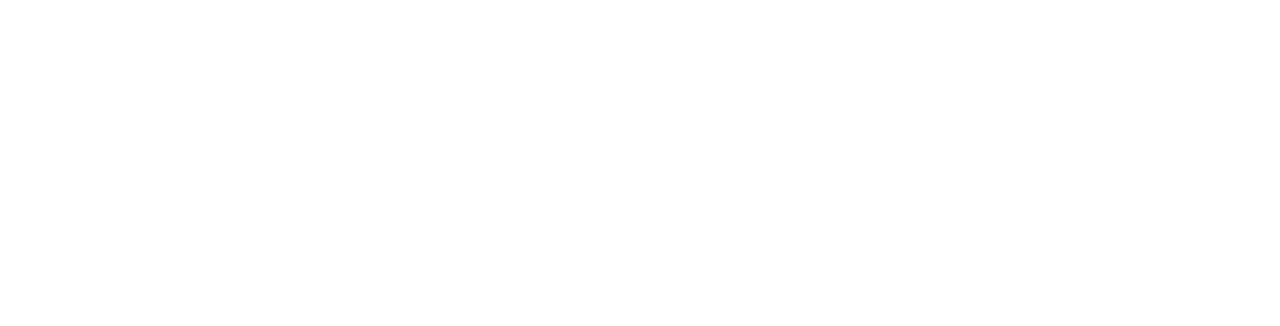
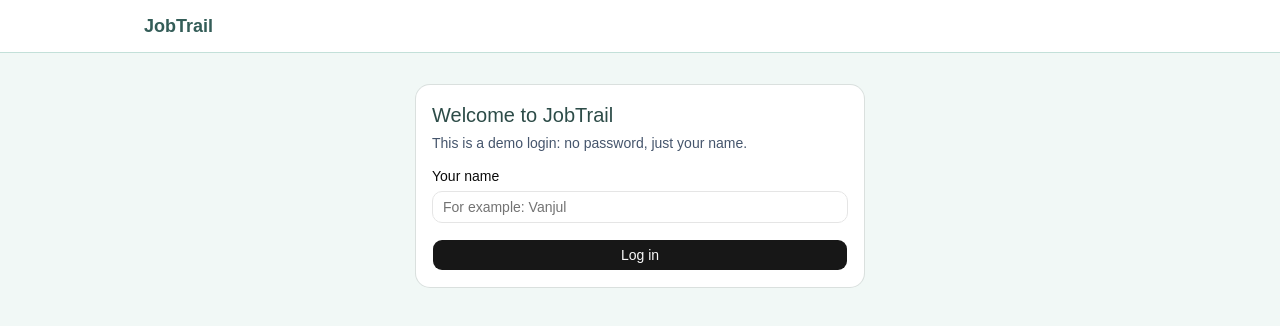
Before and after one commit to vanjulT/jobtrail, a React (Vite) app: page /login in a window 1280 px wide. Before the commit this address had no page. Shown: the top 326 px of the page. Built offline with nearby package versions, Linux system fonts and the light colour scheme.

Commit message:
Add fake login with AuthContext and protected routes

```diff
--- a/src/App.jsx
+++ b/src/App.jsx
@@ -1,19 +1,38 @@
 import { Routes, Route } from "react-router-dom"
+import EmptyState from "@/components/EmptyState"
 import Layout from "@/components/Layout"
+import ProtectedRoute from "@/components/ProtectedRoute"
 import DashboardPage from "@/pages/DashboardPage"
 import ApplicationsPage from "@/pages/ApplicationsPage"
 import ApplicationFormPage from "@/pages/ApplicationFormPage"
 import ApplicationDetailPage from "@/pages/ApplicationDetailPage"
+import LoginPage from "@/pages/LoginPage"
 
 function App() {
   return (
     <Routes>
       <Route element={<Layout />}>
-        <Route path="/" element={<DashboardPage />} />
-        <Route path="/applications" element={<ApplicationsPage />} />
-        <Route path="/applications/new" element={<ApplicationFormPage />} />
-        <Route path="/applications/:id" element={<ApplicationDetailPage />} />
-        <Route path="/applications/:id/edit" element={<ApplicationFormPage />} />
+        <Route path="/login" element={<LoginPage />} />
+
+        <Route element={<ProtectedRoute />}>
+          <Route path="/" element={<DashboardPage />} />
+          <Route path="/applications" element={<ApplicationsPage />} />
+          <Route path="/applications/new" element={<ApplicationFormPage />} />
+          <Route path="/applications/:id" element={<ApplicationDetailPage />} />
+          <Route path="/applications/:id/edit" element={<ApplicationFormPage />} />
+        </Route>
+
+        <Route
+          path="*"
+          element={
+            <EmptyState
+              title="Page not found"
+              message="This page does not exist."
+              actionLabel="Go to dashboard"
+              actionTo="/"
+            />
+          }
+        />
       </Route>
     </Routes>
   )
--- a/src/components/Navbar.jsx
+++ b/src/components/Navbar.jsx
@@ -1,4 +1,6 @@
 import { NavLink } from "react-router-dom"
+import { Button } from "@/components/ui/button"
+import { useAuth } from "@/context/AuthContext"
 
 const links = [
   { to: "/", label: "Dashboard" },
@@ -6,10 +8,15 @@
 ]
 
 function Navbar() {
+  const { userName, isLoggedIn, logout } = useAuth()
+
   return (
     <header className="border-b border-opal-200 bg-white">
       <nav className="mx-auto flex max-w-5xl flex-wrap items-center justify-between gap-3 px-4 py-3">
         <span className="text-lg font-bold text-opal-700">JobTrail</span>
+
+        {isLoggedIn && (
+          <div className="flex flex-wrap items-center gap-4">
             <ul className="flex gap-4">
               {links.map((link) => (
                 <li key={link.to}>
@@ -27,6 +34,12 @@
                 </li>
               ))}
             </ul>
+            <span className="text-sm text-slate-600">Hi, {userName}</span>
+            <Button variant="outline" size="sm" onClick={logout}>
+              Log out
+            </Button>
+          </div>
+        )}
       </nav>
     </header>
   )
--- /dev/null
+++ b/src/components/ProtectedRoute.jsx
@@ -0,0 +1,16 @@
+import { Navigate, Outlet, useLocation } from "react-router-dom"
+import { useAuth } from "@/context/AuthContext"
+
+function ProtectedRoute() {
+  const { isLoggedIn } = useAuth()
+  const location = useLocation()
+
+  if (!isLoggedIn) {
+    // remember where the person wanted to go, so we can send them back after login
+    return <Navigate to="/login" replace state={{ from: location }} />
+  }
+
+  return <Outlet />
+}
+
+export default ProtectedRoute
--- /dev/null
+++ b/src/context/AuthContext.jsx
@@ -0,0 +1,34 @@
+import { createContext, useContext } from "react"
+import useLocalStorage from "@/hooks/useLocalStorage"
+
+const AuthContext = createContext(null)
+
+export function AuthProvider({ children }) {
+  const [userName, setUserName] = useLocalStorage("jobtrail-user", null)
+
+  function login(name) {
+    setUserName(name)
+  }
+
+  function logout() {
+    setUserName(null)
+  }
+
+  const value = {
+    userName,
+    isLoggedIn: userName !== null,
+    login,
+    logout,
+  }
+
+  return <AuthContext.Provider value={value}>{children}</AuthContext.Provider>
+}
+
+// eslint-disable-next-line react-refresh/only-export-components
+export function useAuth() {
+  const context = useContext(AuthContext)
+  if (context === null) {
+    throw new Error("useAuth must be used inside AuthProvider")
+  }
+  return context
+}
--- a/src/main.jsx
+++ b/src/main.jsx
@@ -4,13 +4,16 @@
 import "./index.css"
 import App from "./App.jsx"
 import { ApplicationsProvider } from "@/context/ApplicationsContext"
+import { AuthProvider } from "@/context/AuthContext"
 
 createRoot(document.getElementById("root")).render(
   <StrictMode>
     <BrowserRouter>
-      <ApplicationsProvider>
-        <App />
-      </ApplicationsProvider>
+      <AuthProvider>
+        <ApplicationsProvider>
+          <App />
+        </ApplicationsProvider>
+      </AuthProvider>
     </BrowserRouter>
   </StrictMode>,
 )
--- /dev/null
+++ b/src/pages/LoginPage.jsx
@@ -0,0 +1,64 @@
+import { useState } from "react"
+import { Navigate, useLocation } from "react-router-dom"
+import { Button } from "@/components/ui/button"
+import { Card, CardContent, CardHeader, CardTitle } from "@/components/ui/card"
+import { Input } from "@/components/ui/input"
+import { Label } from "@/components/ui/label"
+import { useAuth } from "@/context/AuthContext"
+
+function LoginPage() {
+  const { isLoggedIn, login } = useAuth()
+  const location = useLocation()
+  const [name, setName] = useState("")
+  const [error, setError] = useState("")
+
+  const destination = location.state?.from?.pathname || "/"
+
+  // already logged in, or just logged in: go to the page the person wanted
+  if (isLoggedIn) {
+    return <Navigate to={destination} replace />
+  }
+
+  function handleSubmit(event) {
+    event.preventDefault()
+    if (name.trim() === "") {
+      setError("Please type your name.")
+      return
+    }
+    login(name.trim())
+  }
+
+  return (
+    <Card className="mx-auto max-w-md">
+      <CardHeader>
+        <CardTitle className="text-xl text-opal-800">Welcome to JobTrail</CardTitle>
+        <p className="text-sm text-slate-600">
+          This is a demo login: no password, just your name.
+        </p>
+      </CardHeader>
+      <CardContent>
+        <form onSubmit={handleSubmit} className="grid gap-4">
+          <div className="grid gap-2">
+            <Label htmlFor="name">Your name</Label>
+            <Input
+              id="name"
+              value={name}
+              onChange={(event) => setName(event.target.value)}
+              placeholder="For example: Vanjul"
+            />
+          </div>
+
+          {error !== "" && (
+            <p role="alert" className="text-sm text-red-700">
+              {error}
+            </p>
+          )}
+
+          <Button type="submit">Log in</Button>
+        </form>
+      </CardContent>
+    </Card>
+  )
+}
+
+export default LoginPage
```
Lines whose indentation alone changed are shown as unchanged.
